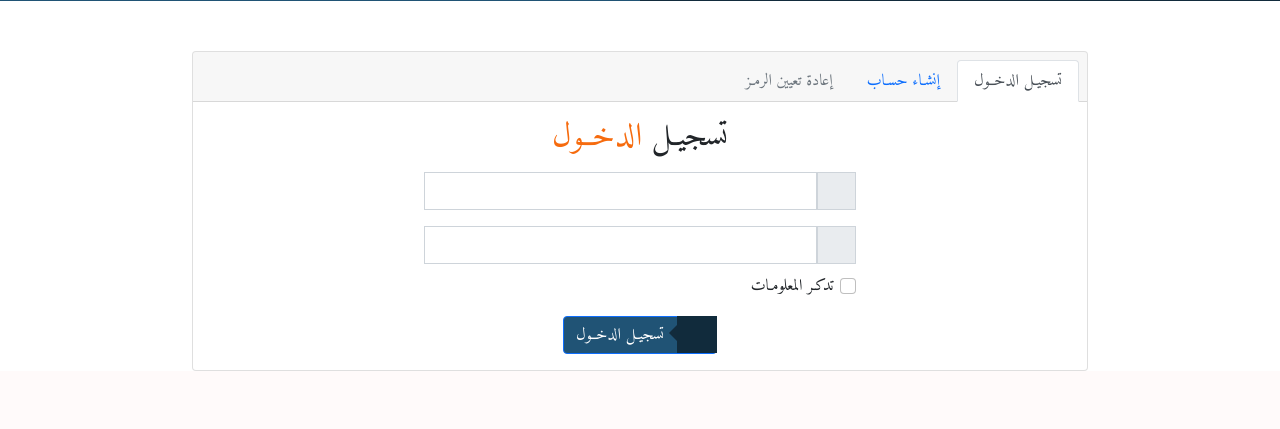
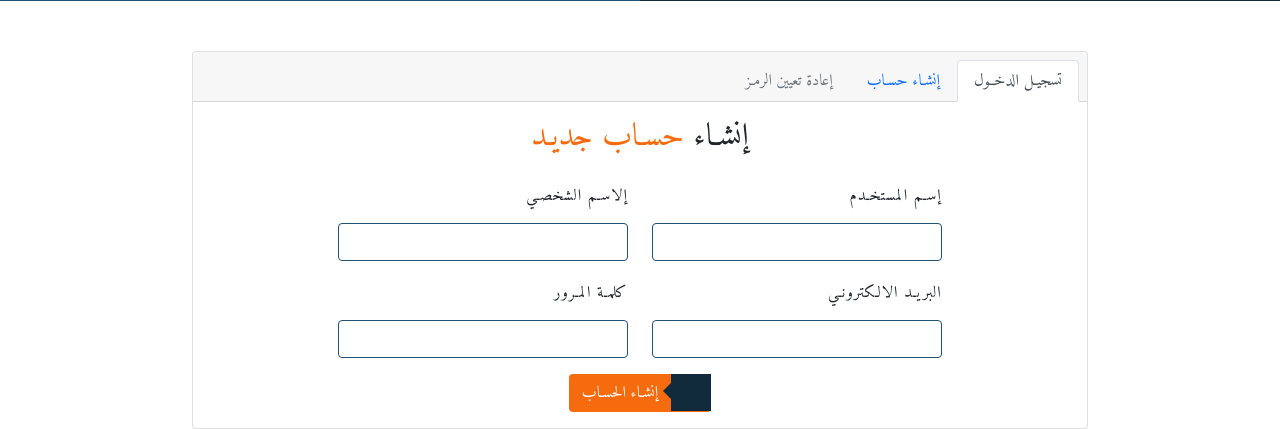
Before and after one commit to Abdelilah-Riouj/old_portfolio, a PHP site: page / in a window 1280 px wide. Shown: the part 2830-3259 px from the top of the page. Before the commit the page ends 3201 px from the top, so only its background shows below. Run offline with PHP 8.4, Linux system fonts and the light colour scheme; some libraries are stand-ins or nearby versions; some web fonts are replaced.

Commit message:
ADD sign up on the homepage

```diff
--- a/index.php
+++ b/index.php
@@ -140,7 +140,7 @@
         </ul>
       </div>
       <div class="card-body">
-        <div class="login">
+        <div class="sign-in">
           <h2>تسجيـل <span>الدخــول</span> </h2>
           <div class="input-group mt-3">
             <label for="" class="input-group-text"><i class="fa fa-envelope"></i></label>
@@ -158,6 +158,37 @@
           </div>
           <button type="submit" class="btn btn-primary mt-2"><span><i class="fa fa-arrow-right-to-bracket"></i></span><label>تسجيـل الدخــول</label></button>
         </div>
+        <div class="sign-up">
+          <h2>إنشـاء <span>حسـاب جديـد</span></h2>
+          <div class="row">
+            <div class="col">
+              <label for="">إسـم المستخـدم</label>
+              <input type="text" class="form-control">
+            </div>
+            <div class="col">
+              <label for="">إلاسـم الشخصـي</label>
+              <input type="text" class="form-control">
+            </div>
+          </div>
+          <div class="row">
+            <div class="col">
+              <label for="">البريـد الالكترونـي</label>
+              <input type="email" class="form-control">
+            </div>
+            <div class="col">
+              <label for="">كلمـة المـرور</label>
+              <input type="password" class="form-control">
+            </div>
+          </div>
+          <button type="submit" class="btn mt-3">
+            <span>
+              <i class="fa fa-user-plus"></i>
+            </span>
+            <label for="">
+إنشـاء الحسـاب
+            </label>
+          </button>
+        </div>
       </div>
     </div>
   </div>
--- a/layout/css/main.css
+++ b/layout/css/main.css
@@ -261,37 +261,6 @@
   font-style: italic;
   width: 80%;
 }
-* .infoOn-theSite .shareUr-work,
-* .infoOn-theSite .our-team {
-  border-left: 2px solid #205375;
-}
-* .infoOn-theSite .shareUr-work img {
-  width: 100px;
-  height: 100px;
-}
-* .infoOn-theSite .shareUr-work p {
-  line-height: 2;
-  color: #666666;
-  font-style: italic;
-}
-* .infoOn-theSite .our-team img {
-  width: 100px;
-  height: 100px;
-}
-* .infoOn-theSite .our-team p {
-  line-height: 2;
-  color: #666666;
-  font-style: italic;
-}
-* .infoOn-theSite .reach-you img {
-  width: 100px;
-  height: 100px;
-}
-* .infoOn-theSite .reach-you p {
-  line-height: 2;
-  color: #666666;
-  font-style: italic;
-}
 * .users-opinions {
   margin-top: 50px;
   background: -webkit-gradient(linear, right top, left top, color-stop(50%, #122b3c), color-stop(50%, #205375));
@@ -341,23 +310,26 @@
   width: 70%;
   margin-right: 15%;
 }
-* .join .login h2 span {
+* .join .sign-in {
+  display: none;
+}
+* .join .sign-in h2 span {
   color: #F66B0E;
 }
-* .join .login .input-group {
+* .join .sign-in .input-group {
   width: 50%;
   margin: 0 auto;
 }
-* .join .login .input-group label {
+* .join .sign-in .input-group label {
   border-radius: 0 3px 3px 0;
 }
-* .join .login .input-group label svg {
+* .join .sign-in .input-group label svg {
   color: #205375;
 }
-* .join .login .input-group input {
+* .join .sign-in .input-group input {
   border-radius: 3px 0 0 3px;
 }
-* .join .login .form-check {
+* .join .sign-in .form-check {
   width: 50%;
   margin: 10px auto;
   display: -webkit-box;
@@ -367,14 +339,14 @@
       -ms-flex-pack: start;
           justify-content: flex-start;
 }
-* .join .login .form-check .form-check-label {
+* .join .sign-in .form-check .form-check-label {
   margin-right: 30px;
 }
-* .join .login button {
+* .join .sign-in button {
   position: relative;
   background: #205375;
 }
-* .join .login button span {
+* .join .sign-in button span {
   position: absolute;
   right: -1px;
   top: -1px;
@@ -392,7 +364,7 @@
       -ms-flex-align: center;
           align-items: center;
 }
-* .join .login button span::after {
+* .join .sign-in button span::after {
   position: absolute;
   content: "";
   border-style: solid;
@@ -401,6 +373,62 @@
   left: -16px;
   top: 25%;
 }
-* .join .login button label {
+* .join .sign-in button label {
   margin-right: 40px;
 }
+* .join .sign-up {
+  width: 70%;
+  margin: 0 auto;
+}
+* .join .sign-up h2 span {
+  color: #F66B0E;
+}
+* .join .sign-up .row .col label {
+  text-align: start;
+  display: block;
+  margin-top: 20px;
+  font-size: 16px;
+  letter-spacing: 1px;
+}
+* .join .sign-up .row .col input {
+  margin-top: 15px;
+  border: 1px solid #205375;
+}
+* .join .sign-up button {
+  position: relative;
+  background: #F66B0E;
+  color: snow;
+}
+* .join .sign-up button span {
+  position: absolute;
+  right: -1px;
+  top: -1px;
+  width: 40px;
+  height: 103%;
+  background: #112B3C;
+  color: snow;
+  display: -webkit-box;
+  display: -ms-flexbox;
+  display: flex;
+  -webkit-box-pack: center;
+      -ms-flex-pack: center;
+          justify-content: center;
+  -webkit-box-align: center;
+      -ms-flex-align: center;
+          align-items: center;
+}
+* .join .sign-up button span::after {
+  position: absolute;
+  content: "";
+  border-style: solid;
+  border-width: 8px;
+  border-color: transparent #122b3c transparent transparent;
+  left: -16px;
+  top: 25%;
+}
+* .join .sign-up button span svg {
+  color: #F66B0E;
+}
+* .join .sign-up button label {
+  margin-right: 40px;
+}
```
Also changed, not shown: layout/css/main.sass (+46 -31 lines).
